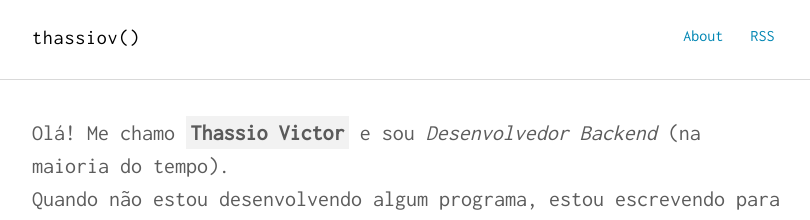
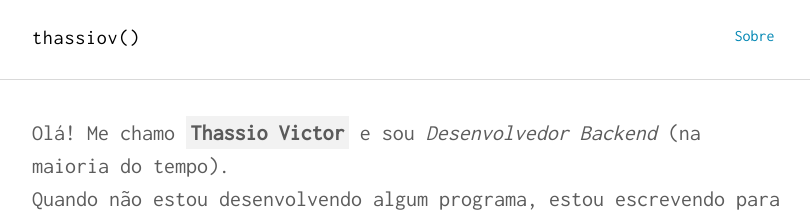
Before and after one commit to thassiov/thassiov.github.io, a Jekyll site: the page built from index.html, in a window 1280 px wide. Shown: the top 220 px of the page, without its empty margins (232-1042 px from the left). Built offline with Jekyll 4.4.1, drawn with Linux system fonts in a browser that asks for light colours.

Commit message:
Alterando informações da barra de navegação

```diff
--- a/_includes/nav.html
+++ b/_includes/nav.html
@@ -3,8 +3,10 @@
   <div class="container">
     <h1 class="logo"><a href="{{ '/' | prepend: site.baseurl }}">{{ site.title }}<span>{{ site.title2 }}</span></a></h1>
     <ul class="navbar">
-      <li><a href="{{ '/about' | prepend: site.baseurl }}">About</a></li>
-      <li><a href="{{ "/feed.xml" | prepend: site.baseurl }}" target="_blank">RSS</a></li>
+      <li><a href="{{ '/about' | prepend: site.baseurl }}">Sobre</a></li>
+      {% comment %}
+                  }<li><a href="{{ "/feed.xml" | prepend: site.baseurl }}" target="_blank">RSS</a></li>
+                  {% endcomment %}
     </ul>
   </div>
 </nav>
```
